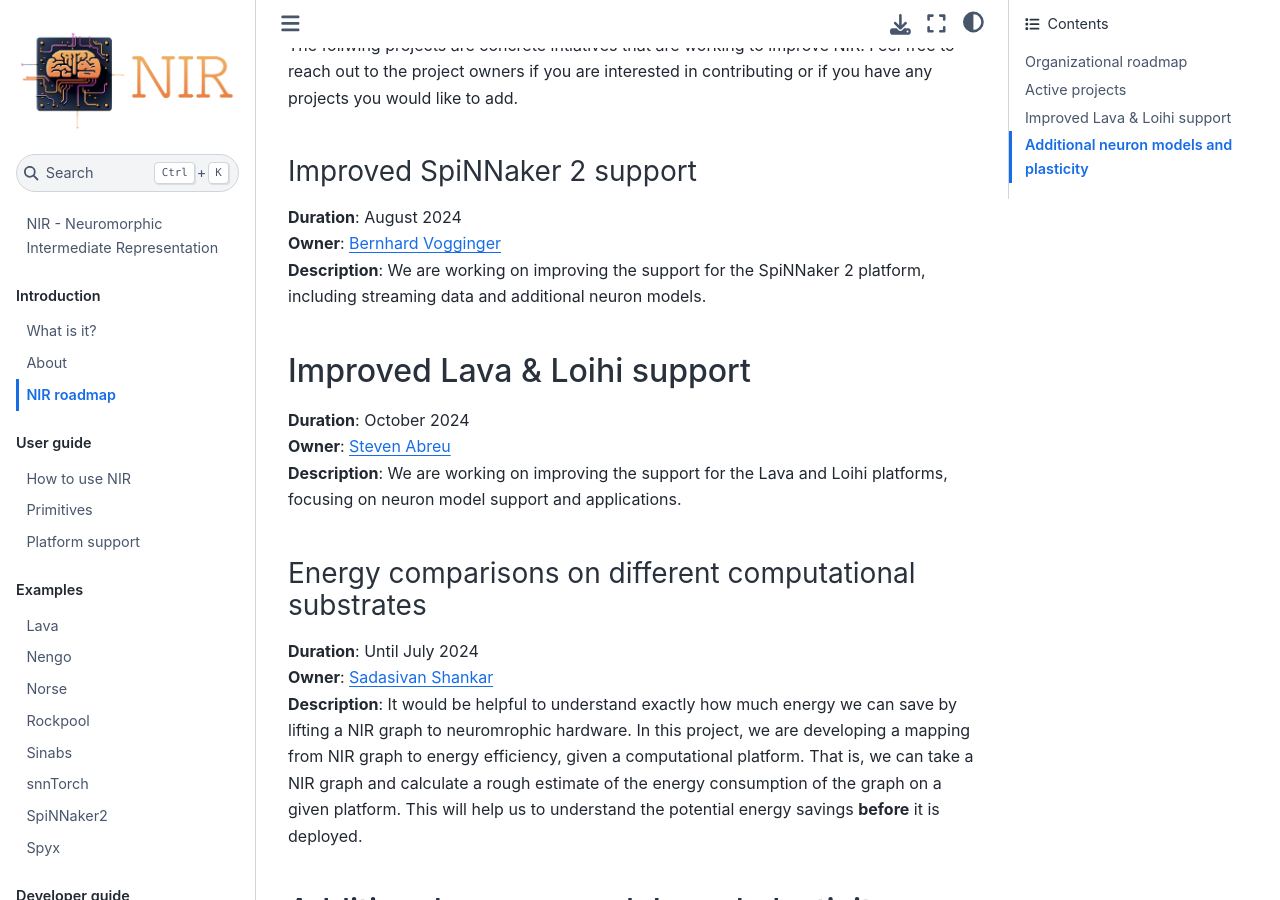
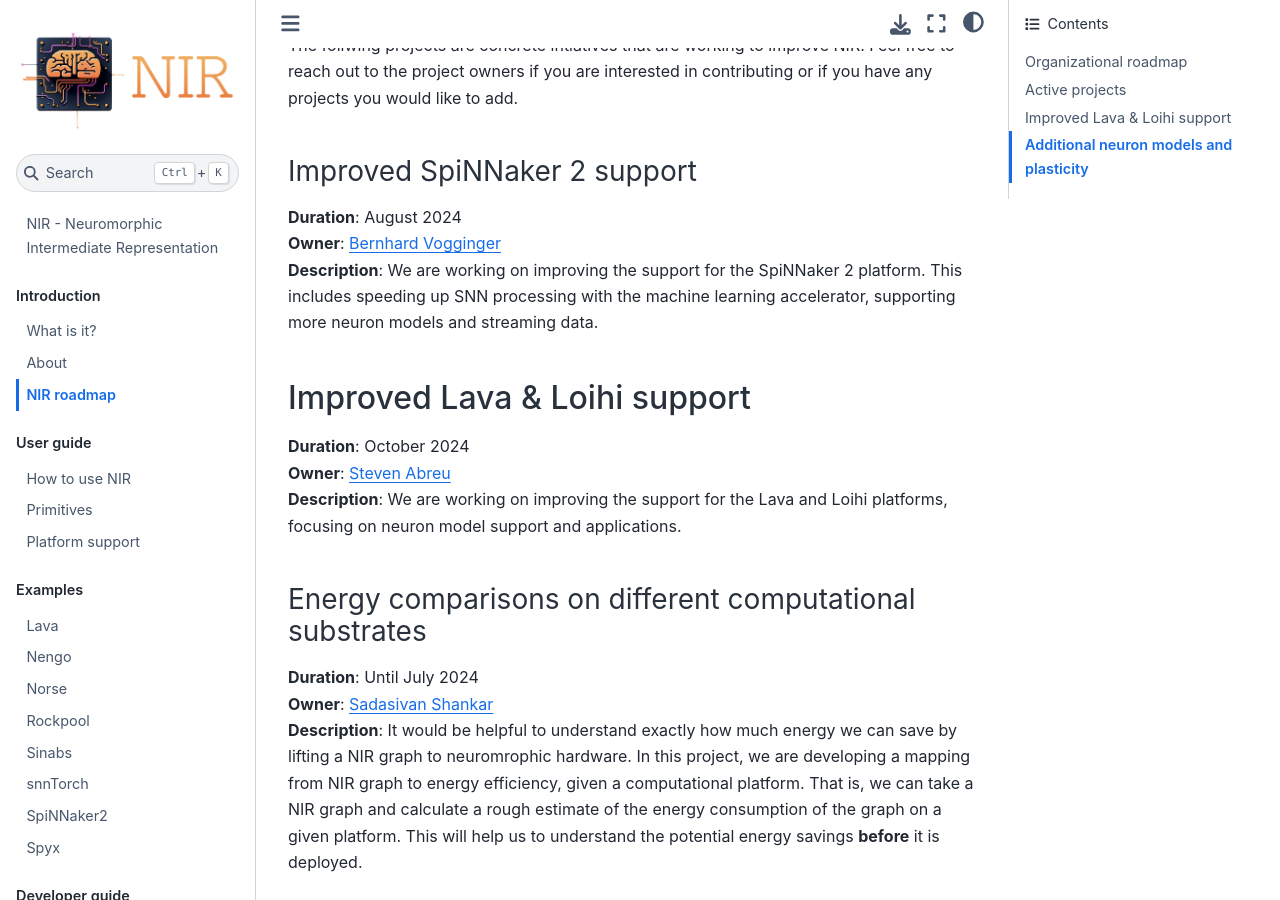
Before and after one commit to neuromorphs/NIR, a Jupyter Book: the page built from docs/source/roadmap.md, in a window 1280 px wide and 900 px high, scrolled down 826 px. Built offline with Jupyter Book 1.0.4 settings and Sphinx 7.4.7 and the Sphinx Book theme 1.1.4, drawn with Linux system fonts in a browser that asks for light colours.

Commit message:
Update docs/source/roadmap.md
Co-authored-by: Bernhard Vogginger <Bernhard.Vogginger@tu-dresden.de>

```diff
--- a/docs/source/roadmap.md
+++ b/docs/source/roadmap.md
@@ -31,7 +31,7 @@ Feel free to reach out to the project owners if you are interested in contributi
 ### Improved SpiNNaker 2 support
 **Duration**: August 2024 </br>
 **Owner**: [Bernhard Vogginger](https://github.com/bvogginger) </br>
-**Description**: We are working on improving the support for the SpiNNaker 2 platform, including streaming data and additional neuron models.
+**Description**: We are working on improving the support for the SpiNNaker 2 platform. This includes speeding up SNN processing with the machine learning accelerator,  supporting more neuron models and streaming data.
 
 ## Improved Lava & Loihi support
 **Duration**: October 2024 </br>
```
